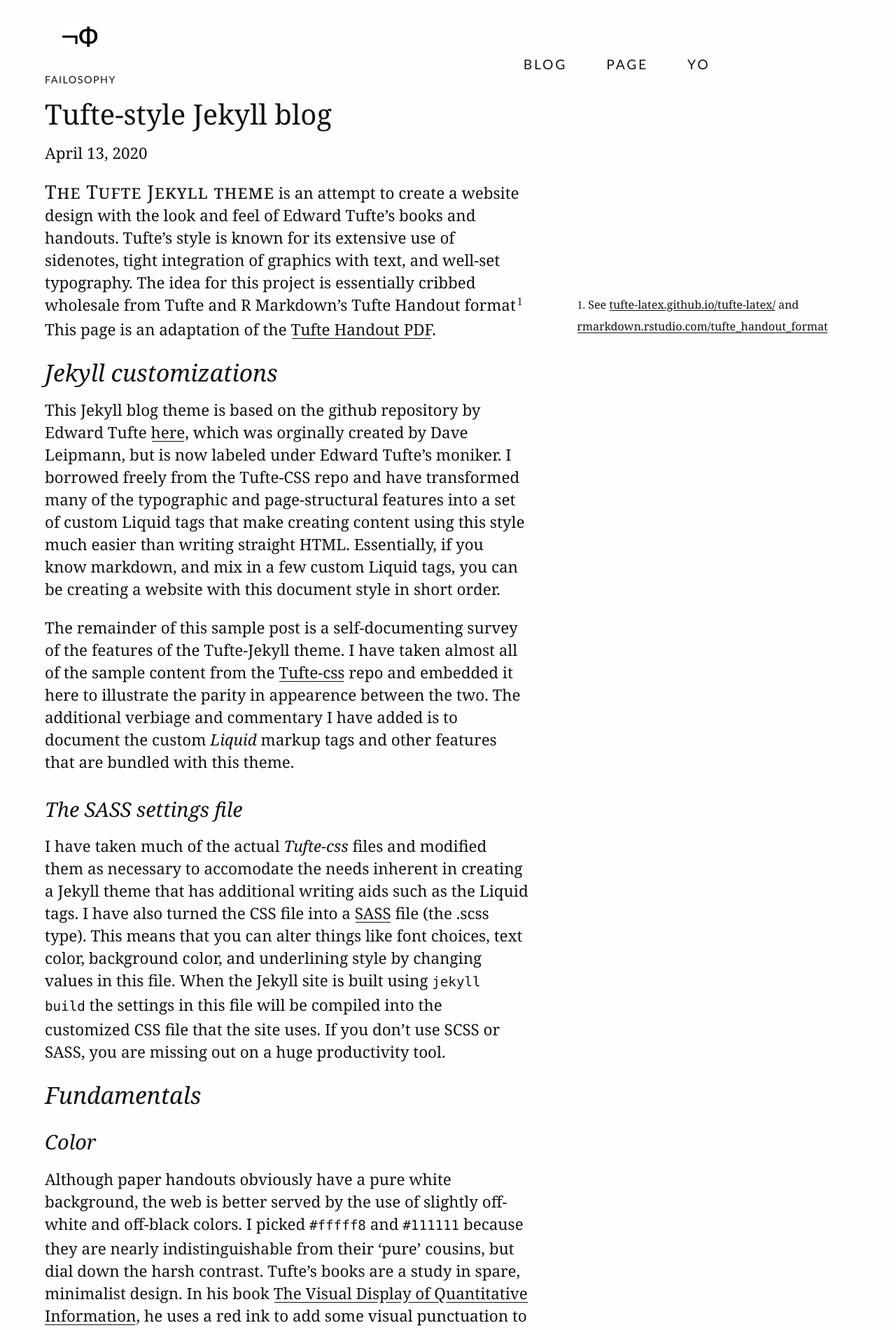
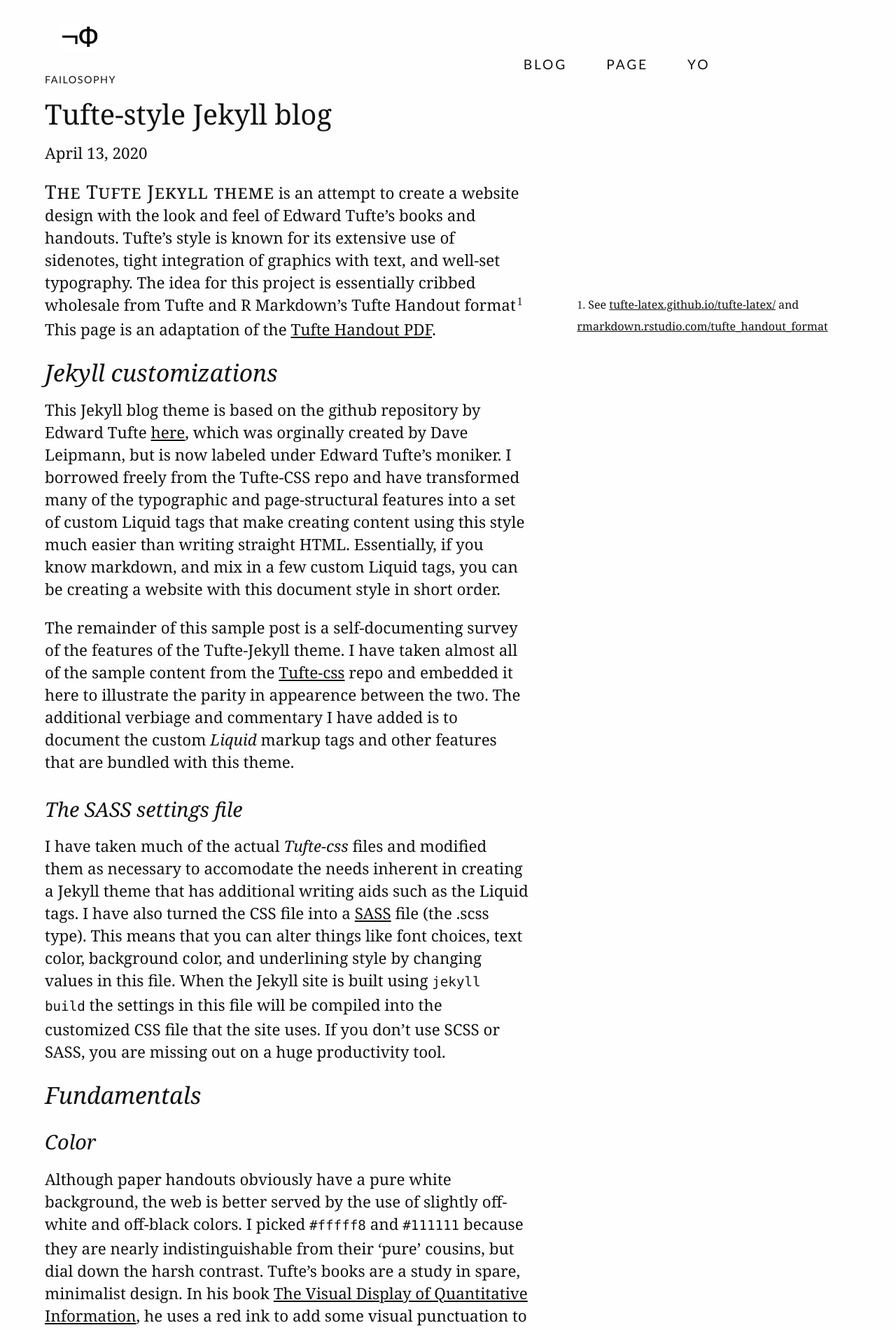
Before and after one commit to Oiuhukt/failosophy, a Jekyll site: the page built from _posts/2020-04-13-tufte-style-jekyll-blog.md, in a window 1280 px wide. Shown: the top 1900 px of the page at 70% size. Built offline with Jekyll 4.4.1, drawn with Linux system fonts in a browser that asks for light colours; some web fonts are replaced.

Commit message:
Con internet, simplificar scss

```diff
--- a/css/tufte.scss
+++ b/css/tufte.scss
@@ -50,37 +50,12 @@
 
 @media screen and (min-width: 800px) {
     html {
-        font-size: 12px;
-    }
-}
-
-@media screen and (min-width: 900px) {
-    html {
-        font-size: 13px;
-    }
-}
-
-@media screen and (min-width: 1000px) {
-    html {
         font-size: 14px;
     }
 }
-
-@media screen and (min-width: 1100px) {
-    html {
-        font-size: 15px;
-    }
-}
-
 @media screen and (min-width: 1200px) {
     html {
         font-size: 16px;
-    }
-}
-
-@media screen and (min-width: 1300px) {
-    html {
-        font-size: 17px;
     }
 }
 
@@ -97,51 +72,8 @@
 p > a,
 cite > a,
 span > a {
-    @if $link-style == underline {
-        color: $text-color;
-        text-decoration: none;
-        background:
-            -webkit-linear-gradient($bg-color, $bg-color),
-            -webkit-linear-gradient($bg-color, $bg-color),
-            -webkit-linear-gradient(currentColor, currentColor);
-        background:
-            linear-gradient($bg-color, $bg-color),
-            linear-gradient($bg-color, $bg-color),
-            linear-gradient(currentColor, currentColor);
-        -webkit-background-size:
-            0.05em 1px,
-            0.05em 1px,
-            1px 1px;
-        -moz-background-size:
-            0.05em 1px,
-            0.05em 1px,
-            1px 1px;
-        background-size:
-            0.05em 1px,
-            0.05em 1px,
-            1px 1px;
-        background-repeat: no-repeat, no-repeat, repeat-x;
-        text-shadow:
-            0.03em 0 $bg-color,
-            -0.03em 0 $bg-color,
-            0 0.03em $bg-color,
-            0 -0.03em $bg-color,
-            0.06em 0 $bg-color,
-            -0.06em 0 $bg-color,
-            0.09em 0 $bg-color,
-            -0.09em 0 $bg-color,
-            0.12em 0 $bg-color,
-            -0.12em 0 $bg-color,
-            0.15em 0 $bg-color,
-            -0.15em 0 $bg-color;
-        background-position:
-            0% 93%,
-            100% 93%,
-            0% 93%;
-    } @else {
-        color: $contrast-color;
-        text-decoration: none;
-    }
+    color: $text-color;
+    text-decoration: underline;
 }
 
 body {
@@ -845,36 +777,15 @@
     text-transform: uppercase;
     font-style: normal;
 }
+
 hr.slender {
-    border: 0;
+    border: none;
     height: 1px;
-    margin-top: 1.4rem;
-    margin-bottom: 1.4rem;
-    background-image: -webkit-linear-gradient(
-        left,
-        rgba(0, 0, 0, 0),
-        rgba(0, 0, 0, 0.75),
-        rgba(0, 0, 0, 0)
-    );
-    background-image: -moz-linear-gradient(
-        left,
-        rgba(0, 0, 0, 0),
-        rgba(0, 0, 0, 0.75),
-        rgba(0, 0, 0, 0)
-    );
-    background-image: -ms-linear-gradient(
-        left,
-        rgba(0, 0, 0, 0),
-        rgba(0, 0, 0, 0.75),
-        rgba(0, 0, 0, 0)
-    );
-    background-image: -o-linear-gradient(
-        left,
-        rgba(0, 0, 0, 0),
-        rgba(0, 0, 0, 0.75),
-        rgba(0, 0, 0, 0)
-    );
+    background-color: $border-color;
+    opacity: 0.2;
+    margin: 1.4rem 0;
 }
+
 // End of front listing page stuff
 
 // Printing ands screen media queries
@@ -983,64 +894,10 @@
 .icon-mail3:before {
     content: "\ea85";
 }
-.icon-amazon:before {
-    content: "\ea87";
-}
-.icon-google2:before {
-    content: "\ea89";
-}
-.icon-facebook2:before {
-    content: "\ea91";
-}
 .icon-twitter:before {
     content: "\ea96";
-}
-.icon-rss2:before {
-    content: "\ea9c";
-}
-.icon-youtube:before {
-    content: "\ea9d";
-}
-.icon-vimeo2:before {
-    content: "\eaa1";
-}
-.icon-lanyrd:before {
-    content: "\eaa2";
-}
-.icon-flickr3:before {
-    content: "\eaa5";
-}
-.icon-behance2:before {
-    content: "\eaa9";
-}
-.icon-dropbox:before {
-    content: "\eaae";
 }
 .icon-github:before {
     content: "\eab0";
 }
-.icon-blogger2:before {
-    content: "\eab8";
-}
-.icon-soundcloud2:before {
-    content: "\eac4";
-}
-.icon-skype:before {
-    content: "\eac5";
-}
-.icon-reddit:before {
-    content: "\eac6";
-}
-.icon-linkedin:before {
-    content: "\eac9";
-}
-.icon-pinterest:before {
-    content: "\ead1";
-}
-.icon-paypal:before {
-    content: "\ead8";
-}
-.icon-html-five:before {
-    content: "\eae4";
-}
 /*-- End of Icomoon icon font section --*/
```
